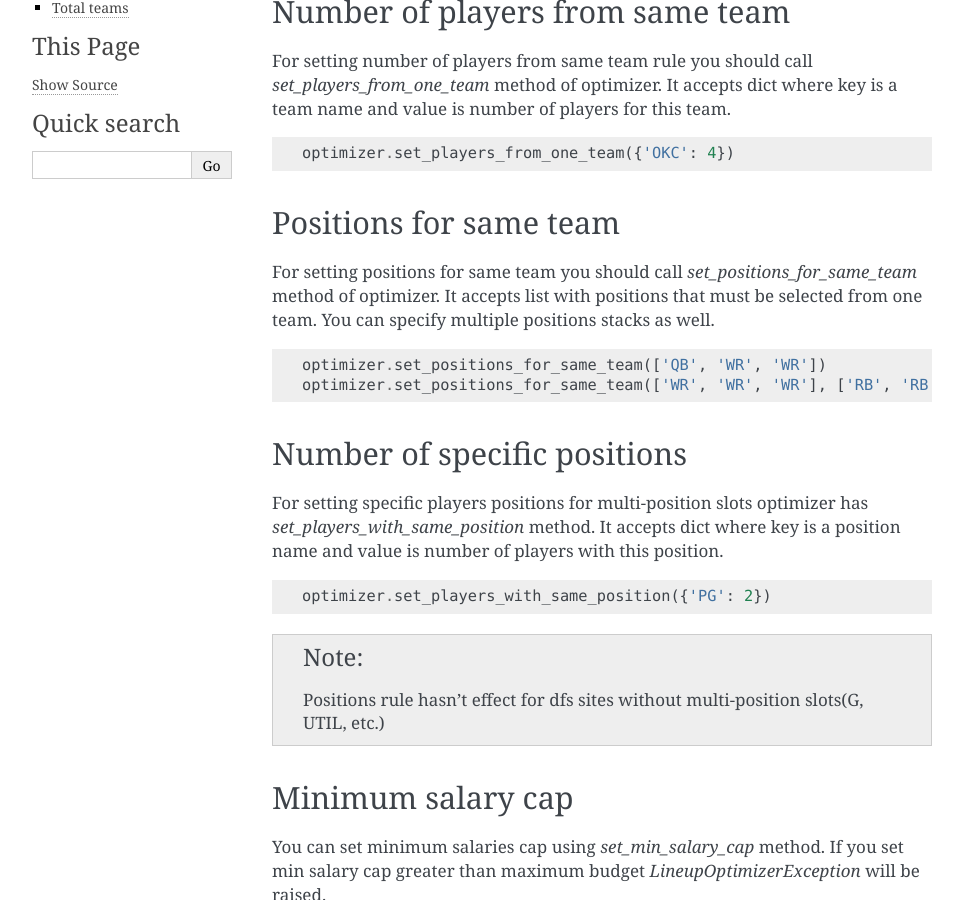
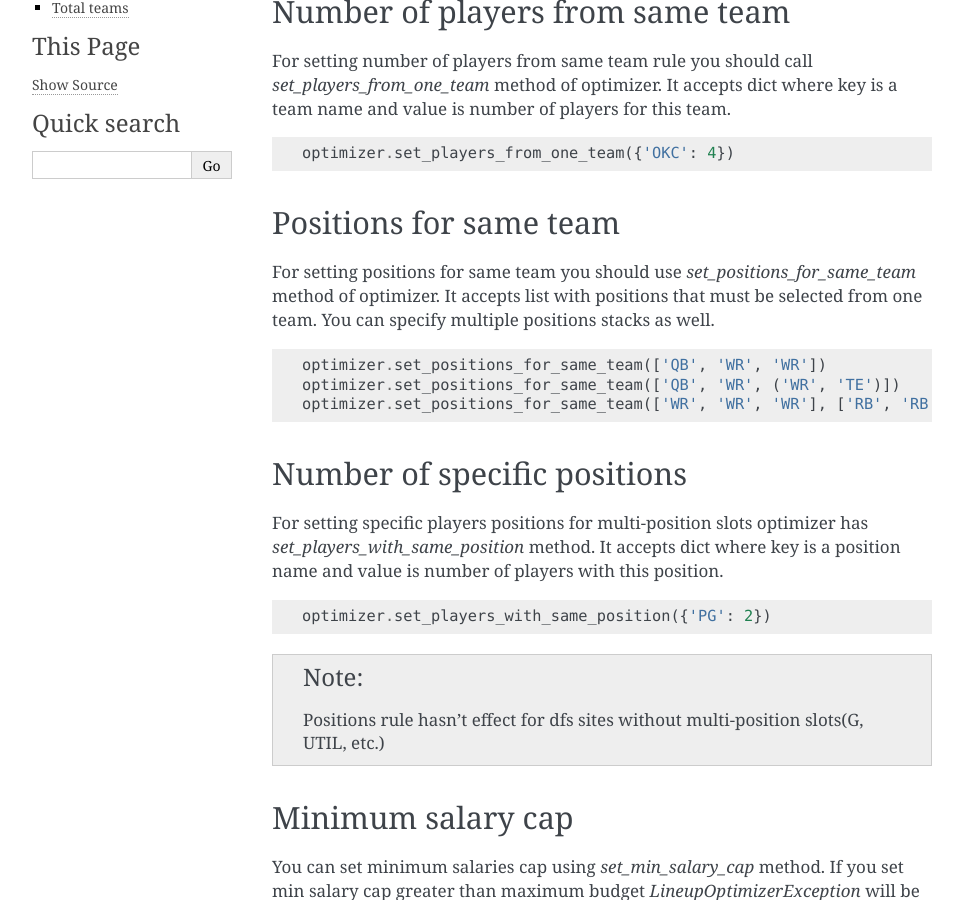
Before and after one commit to DimaKudosh/pydfs-lineup-optimizer, a Sphinx documentation site: the page built from docs/rules.rst, in a window 1280 px wide and 900 px high, scrolled down 517 px. Shown: the whole window, without its empty margins (148-1111 px from the left). Built offline with Sphinx 7.4.7, drawn with Linux system fonts in a browser that asks for light colours.

Commit message:
Updated docs

```diff
--- a/docs/index.rst
+++ b/docs/index.rst
@@ -24,7 +24,7 @@ Currently it supports following dfs sites:
 +--------+------------+---------+--------------+-------+---------+-------------------------+---------------------+
 | WNBA   | \+         | \+      | \-           | \-    | \-      | \+                      | \-                  |
 +--------+------------+---------+--------------+-------+---------+-------------------------+---------------------+
-| Golf   | \+         | \-      | \+           | \+    | \-      | \-                      | \-                  |
+| Golf   | \+         | \+      | \+           | \+    | \-      | \-                      | \-                  |
 +--------+------------+---------+--------------+-------+---------+-------------------------+---------------------+
 | Soccer | \+         | \-      | \-           | \+    | \-      | \+                      | \-                  |
 +--------+------------+---------+--------------+-------+---------+-------------------------+---------------------+
--- a/docs/rules.rst
+++ b/docs/rules.rst
@@ -31,12 +31,13 @@ It accepts dict where key is a team name and value is number of players for this
 
 Positions for same team
 -----------------------
-For setting positions for same team you should call `set_positions_for_same_team` method of optimizer.
+For setting positions for same team you should use `set_positions_for_same_team` method of optimizer.
 It accepts list with positions that must be selected from one team. You can specify multiple positions stacks as well.
 
 .. code-block:: python
 
     optimizer.set_positions_for_same_team(['QB', 'WR', 'WR'])
+    optimizer.set_positions_for_same_team(['QB', 'WR', ('WR', 'TE')])
     optimizer.set_positions_for_same_team(['WR', 'WR', 'WR'], ['RB', 'RB'])
 
 
```
Also changed, not shown: README.md (+1 -1 lines).
